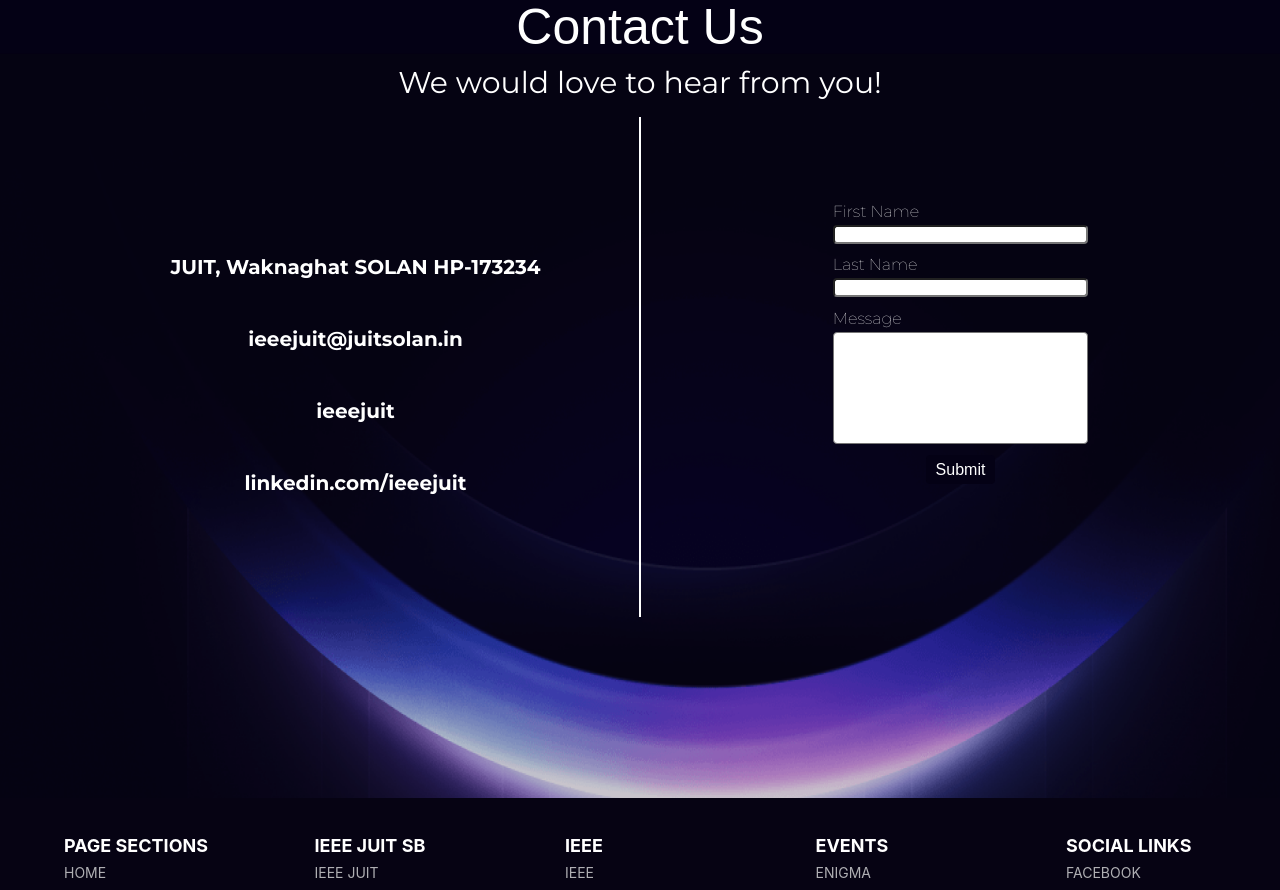
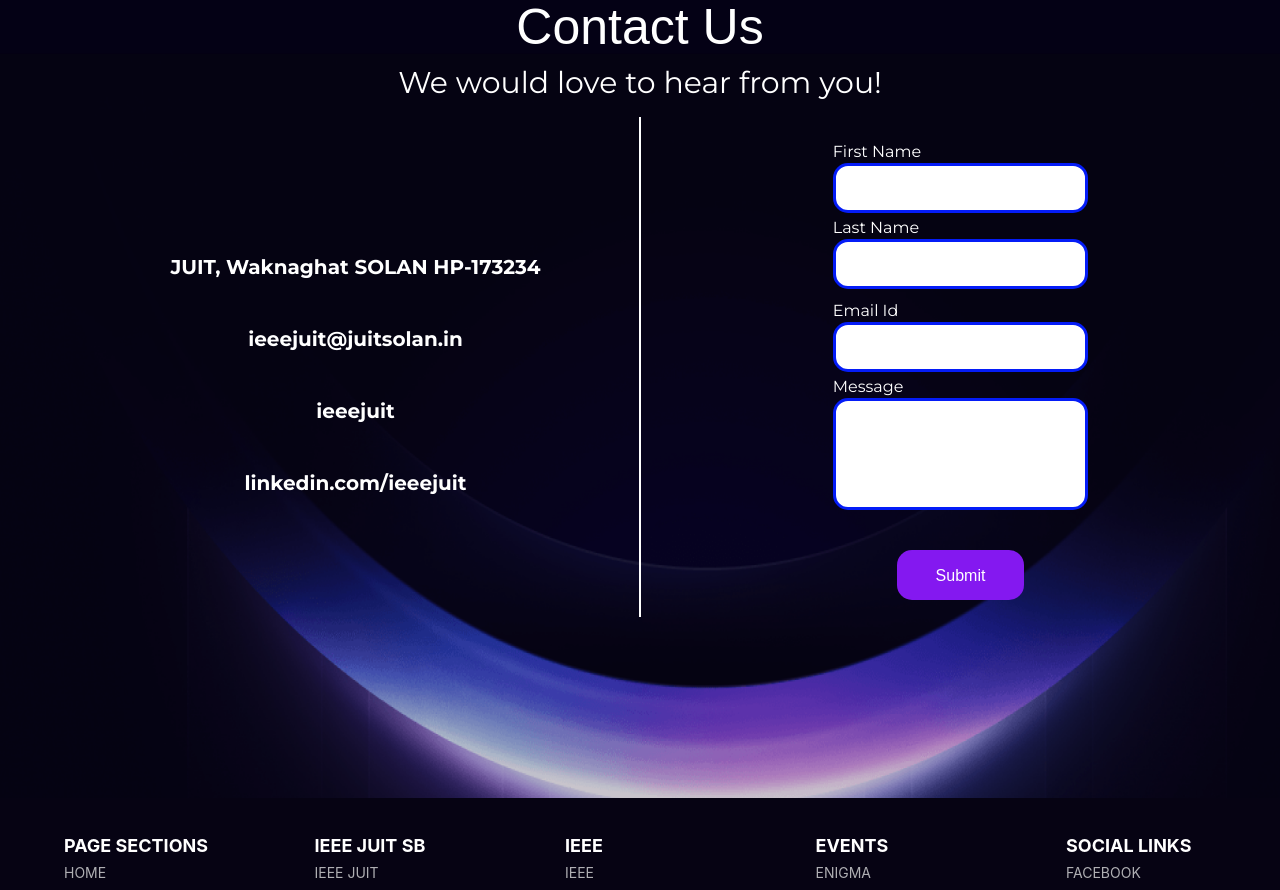
Before and after one commit to IEEE-JUIT-SB/ieee-website, a React (Create React App) app: page / in a window 1280 px wide. Shown: the part 2160-3050 px from the top of the page. Built offline with nearby package versions, Linux system fonts and the light colour scheme; some icons are missing; a web font is replaced by a local one.

Commit message:
Contact Page Updated

```diff
--- a/src/pages/homepage/components/ContactUs/ContactUs.css
+++ b/src/pages/homepage/components/ContactUs/ContactUs.css
@@ -110,7 +110,6 @@
 .contact-form {
   /* margin-left: 7.5rem; */
   font-family: "Montserrat", sans-serif;
-  font-weight: lighter;
   display: flex;
   align-items: center;
   flex-direction: column;
@@ -120,39 +119,48 @@
 .name {
   color: #fff;
   display: flex;
-  margin-bottom: 1rem;
+  margin-top: 2.5rem;
   flex-direction: column;
-  gap: 0.7rem;
+  gap: 0.3rem;
   width: 100%;
   align-items: center;
+}
+.last-name {
+  margin-bottom: -1.5rem;
 }
 .name div {
   display: flex;
   flex-direction: column;
-  gap: 4px;
+  gap: 2px;
   width: 40%;
 }
 .name input {
+  height: 50px;
   width: 100%;
-  border-radius: 4px;
+  border-radius: 15px;
+  border: solid 3px #041CF7;
 }
 .message textarea {
   width: 100%;
   height: 7rem;
   resize: none;
-  border-radius: 4px;
+  border-radius: 15px;
+  border: solid 3px #041CF7;
 }
-.name button {
-  background-color: #040115;
+.submit {
+  background-color: #8418F0;
+  margin-top: 2.5rem;
   color: white;
   border: none;
   font-size: 16px;
   font-weight: 100;
   transition: 0.3s;
   padding: 6px 10px 5px 10px;
-  border-radius: 4px;
+  border-radius: 15px;
+  width: 20%;
+  height: 50px;
 }
-.name button:hover {
+.submit:hover {
   background-color: #3c3373;
   border: none;
   font-size: 16px;
--- a/src/pages/homepage/components/ContactUs/ContactUs.jsx
+++ b/src/pages/homepage/components/ContactUs/ContactUs.jsx
@@ -1,4 +1,4 @@
-import React from "react";
+import React from 'react';
 import "./ContactUs.css";
 import {
   FaInstagram,
@@ -7,7 +7,7 @@ import {
   FaEnvelope,
 } from "react-icons/fa6";
 
-function ContactUs() {
+export default function ContactUs() {
   return (
     <div id="contact-us">
       <div className="contact-head">Contact Us</div>
@@ -19,19 +19,19 @@ function ContactUs() {
             <p>JUIT, Waknaghat SOLAN HP-173234</p>
           </div>
           <div className="email">
-            <a href="">
+            <a href={'mailto:ieee.juit@juitsolan.in'}>
               <FaEnvelope className="email-icon" />
               <p>ieeejuit@juitsolan.in</p>
             </a>
           </div>
           <div className="instagram">
-            <a href="https://instagram.com/ieeejuit?igshid=NzZlODBkYWE4Ng==">
+            <a href="https://instagram.com/ieeejuit?igshid=NzZlODBkYWE4Ng==" target='_blank'>
               <FaInstagram className="insta-icon" />
               <p>ieeejuit</p>
             </a>
           </div>
           <div className="linkedin">
-            <a href="">
+            <a href="https://www.linkedin.com/in/ieeejuitsb/" target='_blank'>
               <FaLinkedin className="linkedin-icon" />
               <p>linkedin.com/ieeejuit</p>
             </a>
@@ -48,16 +48,18 @@ function ContactUs() {
               <label htmlFor="">Last Name</label>
               <input type="text" />
             </div>
+            <div className="email">
+              <label htmlFor="">Email Id</label>
+              <input type="email" />
+            </div>
             <div className="message">
               <label htmlFor="">Message</label>
               <textarea />
             </div>
-            <button type="submit">Submit</button>
           </div>
+          <button className='submit' type="submit">Submit</button>
         </form>
       </div>
     </div>
   );
 }
-
-export default ContactUs;
```
